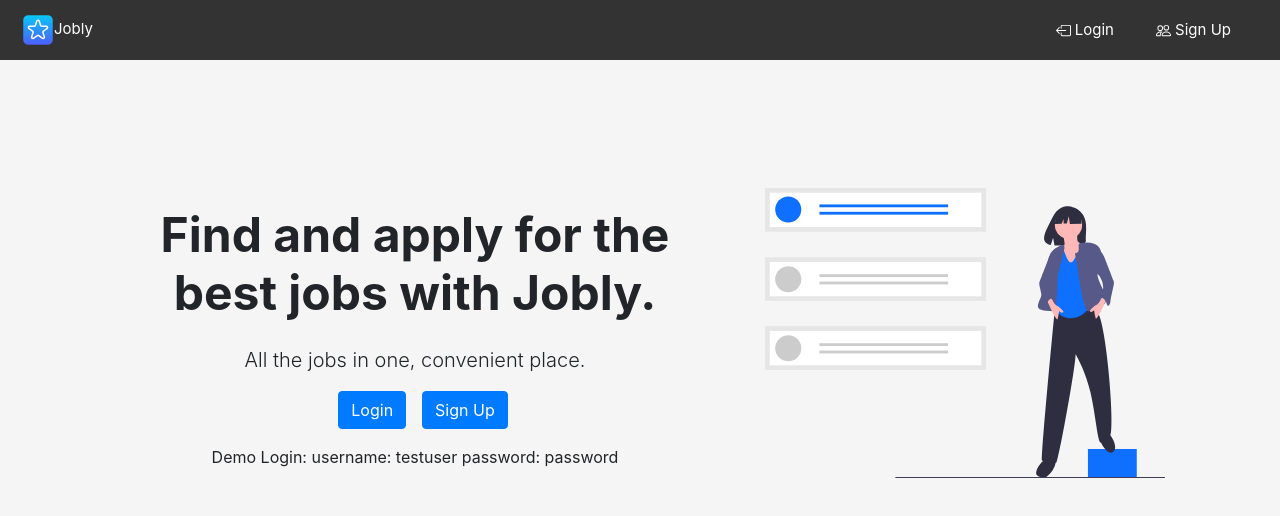
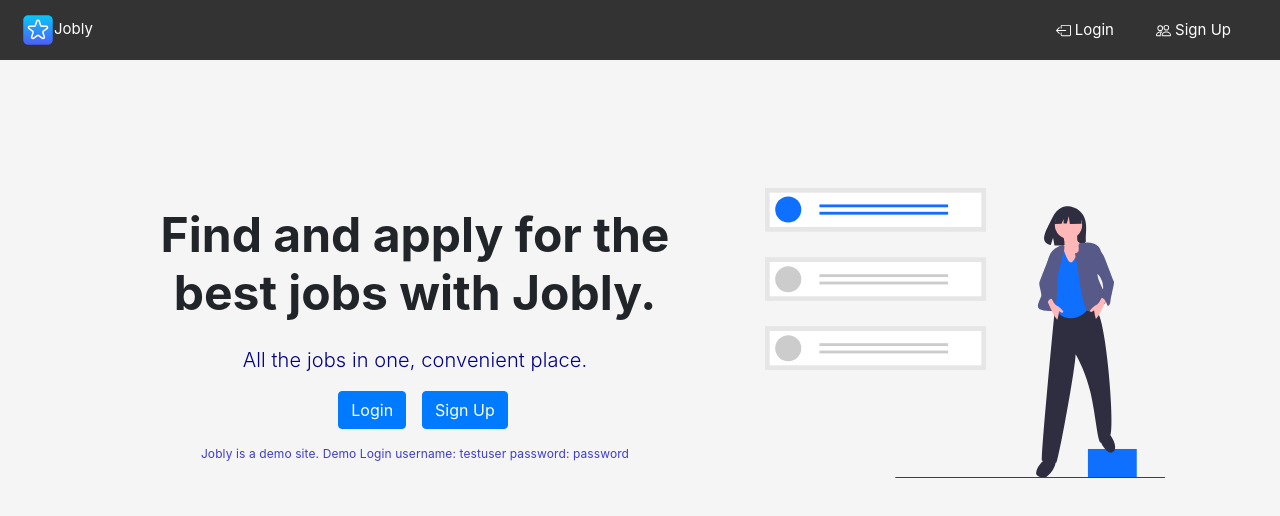
Before and after one commit to krusseth-designs/jobly, a React (Create React App) app: page / in a window 1280 px wide. Shown: the top 516 px of the page. Built offline with nearby package versions, Linux system fonts and the light colour scheme; no server answers.

Commit message:
Add files via upload

```diff
--- a/src/homepage/Homepage.css
+++ b/src/homepage/Homepage.css
@@ -22,6 +22,19 @@
     height: auto;
     margin-top: 30px;
     display: block;
+  }
+
+ p {
+    color: darkblue;
+    font-size: 1.2rem;
+    letter-spacing: .1px;
+  }
+
+ h7 {
+    display: block;
+    color: rgb(61, 61, 212);
+    font-size: 12px;
+    letter-spacing: .1px;
   }
 
   button {
--- a/src/homepage/Homepage.js
+++ b/src/homepage/Homepage.js
@@ -33,7 +33,7 @@ function Homepage() {
               <Link to="/signup" className='ml-3'>
                  <Button color="primary" >Sign Up</Button>
               </Link>
-              <p className="mt-3">Demo Login: username: testuser password: password</p>
+              <h7 className="mt-3">Jobly is a demo site.  Demo Login  username: testuser password: password</h7>
 
             </div>
           )}
```
